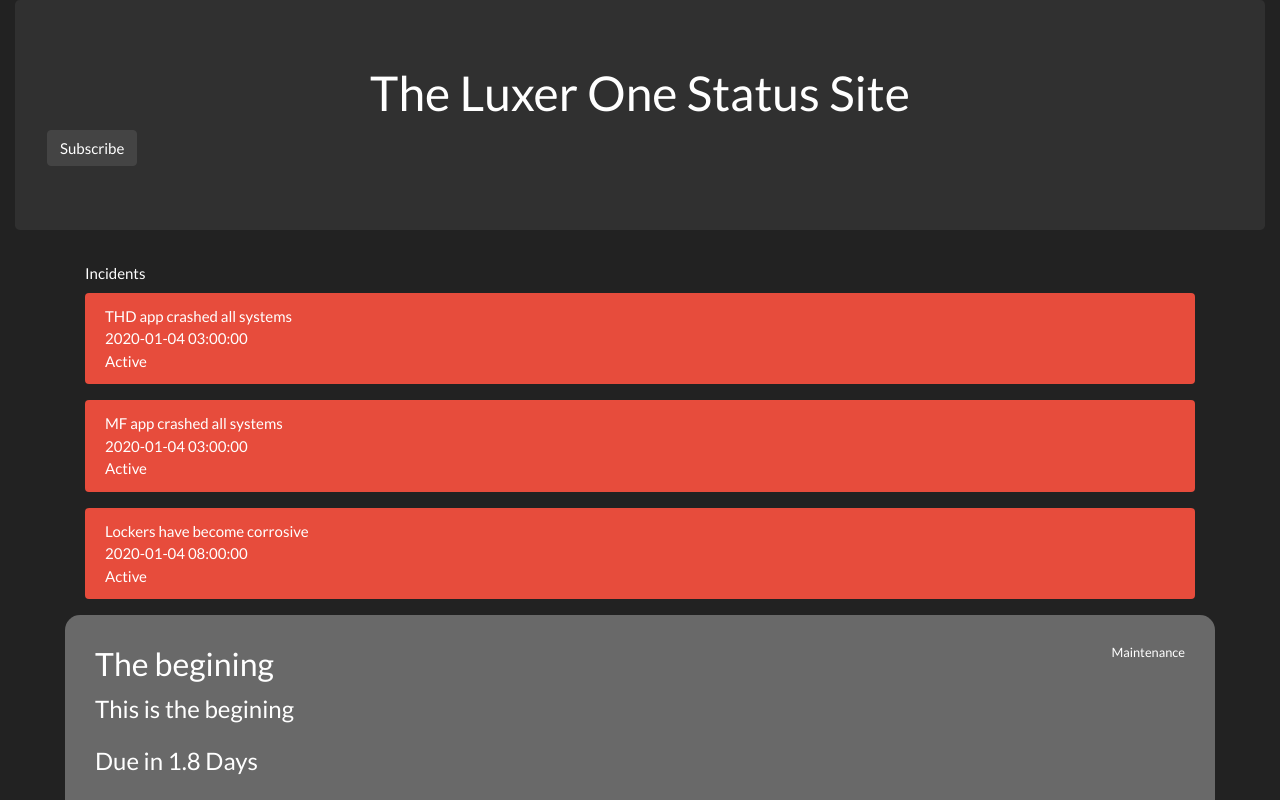
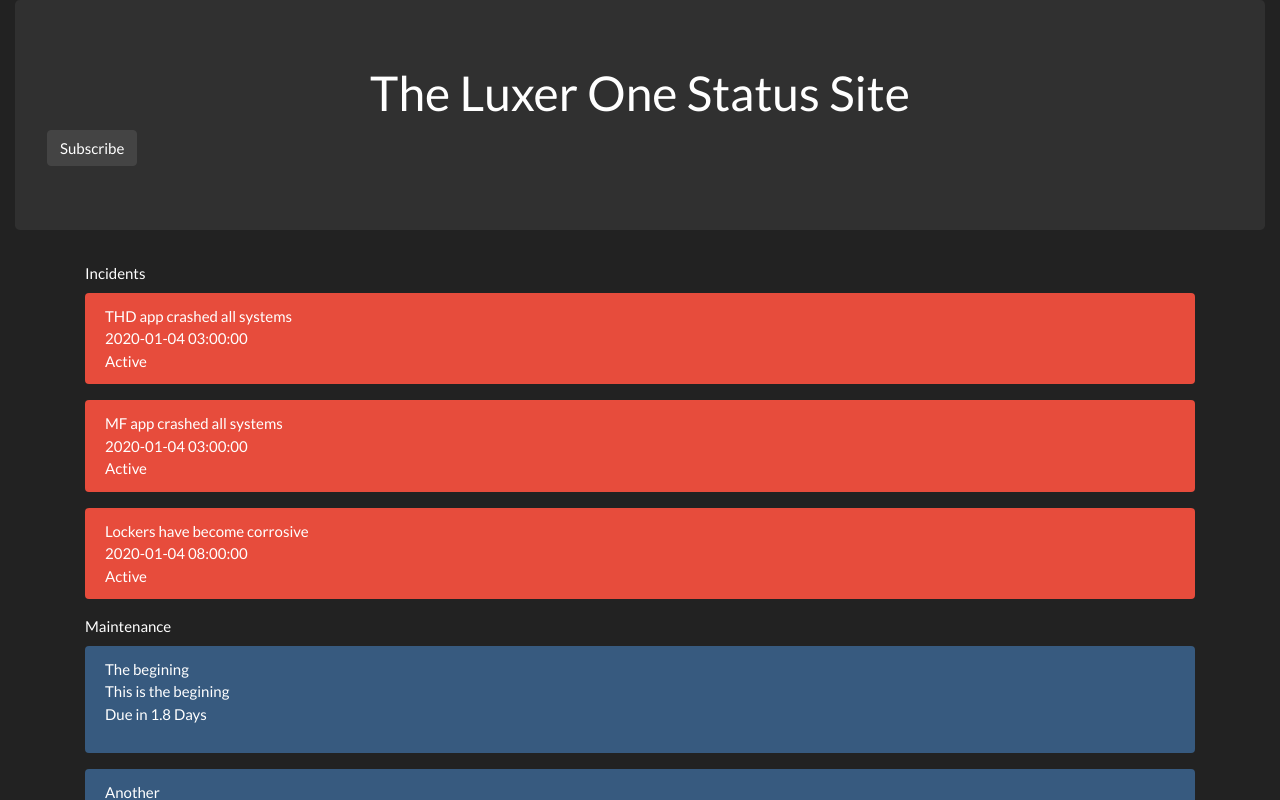
Before and after one commit to statuisy/status-frontend, a Next.js app: page / in a window 1280 px wide. Shown: the top 800 px of the page. Built offline with nearby package versions, Linux system fonts and the light colour scheme.

Commit message:
updated maintenance components-style, removed style components

```diff
--- a/components/Incidents.js
+++ b/components/Incidents.js
@@ -1,5 +1,4 @@
 import React from 'react';
-import styled from 'styled-components';
 import DueIn from './DueIn';
 
 import data from '../data/incidents.json';
@@ -15,7 +14,6 @@
                         {item.start_time}<br />
                         {item.status}
                     </div>
-
                 )
             })}
         </div>
--- a/components/Maintenance.js
+++ b/components/Maintenance.js
@@ -1,39 +1,21 @@
 import React from 'react';
-import styled from 'styled-components';
 import DueIn from './DueIn';
 
 import data from '../data/maintenance.json';
 
-const MaintenanceItem = styled.div`
-	background-color: #696969;
-	color: white;
-	border-radius: 15px;
-	margin: 10px 50px;
-	padding: 30px;
-	p {
-		font-size: 1.5rem;
-	}
-	h2 {
-		font-size: 2rem;
-
-	}
-	h2::after {
-		content: 'Maintenance';
-		float: right;
-		font-size: 0.8rem;
-		font-weight: lighter;
-		}
-`;
 const Maintenance = () => {
 	return (
-		<div>
+		<div className="container">
+			<label>Maintenance</label>
 			{data.map((item) => {
 				return (
-					<MaintenanceItem key={item.id}>
-						<h2>{item.title}</h2>
-						<p>{item.description}</p>
-						<DueIn howLong={item.how_long} createdAt={item.created_at} status={item.status} />
-					</MaintenanceItem>
+					<div key={item.id}>
+						<div className="alert alert-primary">
+							{item.title}<br />
+							{item.description}<br />
+							<DueIn howLong={item.how_long} createdAt={item.created_at} status={item.status} />
+						</div>
+					</div>
 				)
 			})}
 		</div>
--- a/components/styles/MaintenanceItem.js
+++ /dev/null
@@ -1 +0,0 @@
-import styled from 'styled-components';
```
